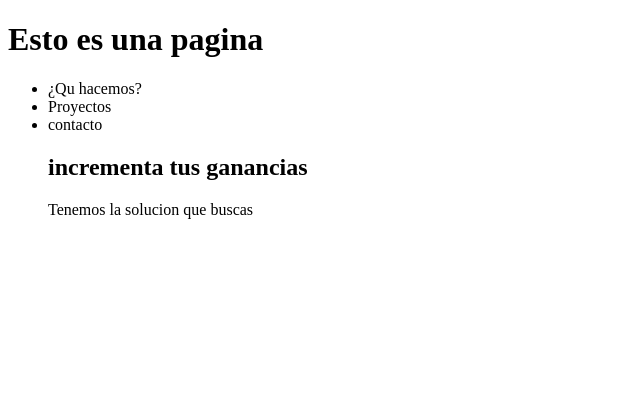
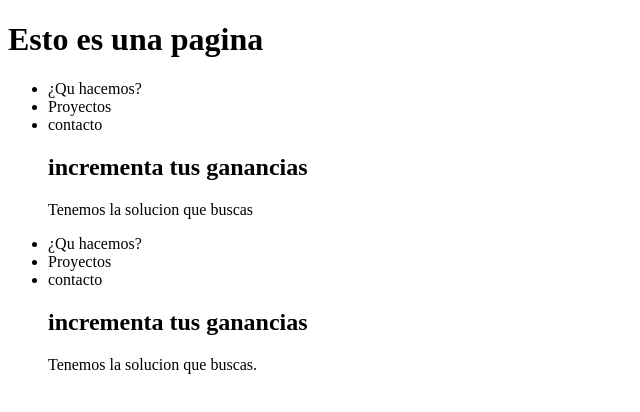
Before and after one commit to usielarb/wrb-proyect-example, a plain HTML site: page index.html in a window 1280 px wide. Shown: the whole page, without its empty margins (0-640 px from the left). Drawn offline with Linux system fonts and the light colour scheme.

Commit message:
Agregado el nav paramovil y un punto

```diff
--- a/index.html
+++ b/index.html
@@ -26,6 +26,21 @@
                 </div>
             </ul>
         </nav>
+        <nav class="mobile">
+            <ul>
+                <li>¿Qu hacemos?</li>
+                <li>Proyectos</li>
+                <li>contacto</li>
+                <div>
+                    <div>
+                        <h1>
+                            incrementa tus ganancias
+                        </h1>
+                        <p>Tenemos la solucion que buscas.</p>
+                    </div>
+                </div>
+            </ul>
+        </nav>
         <div>
             <img src="#" alt="">
         </div>
```
